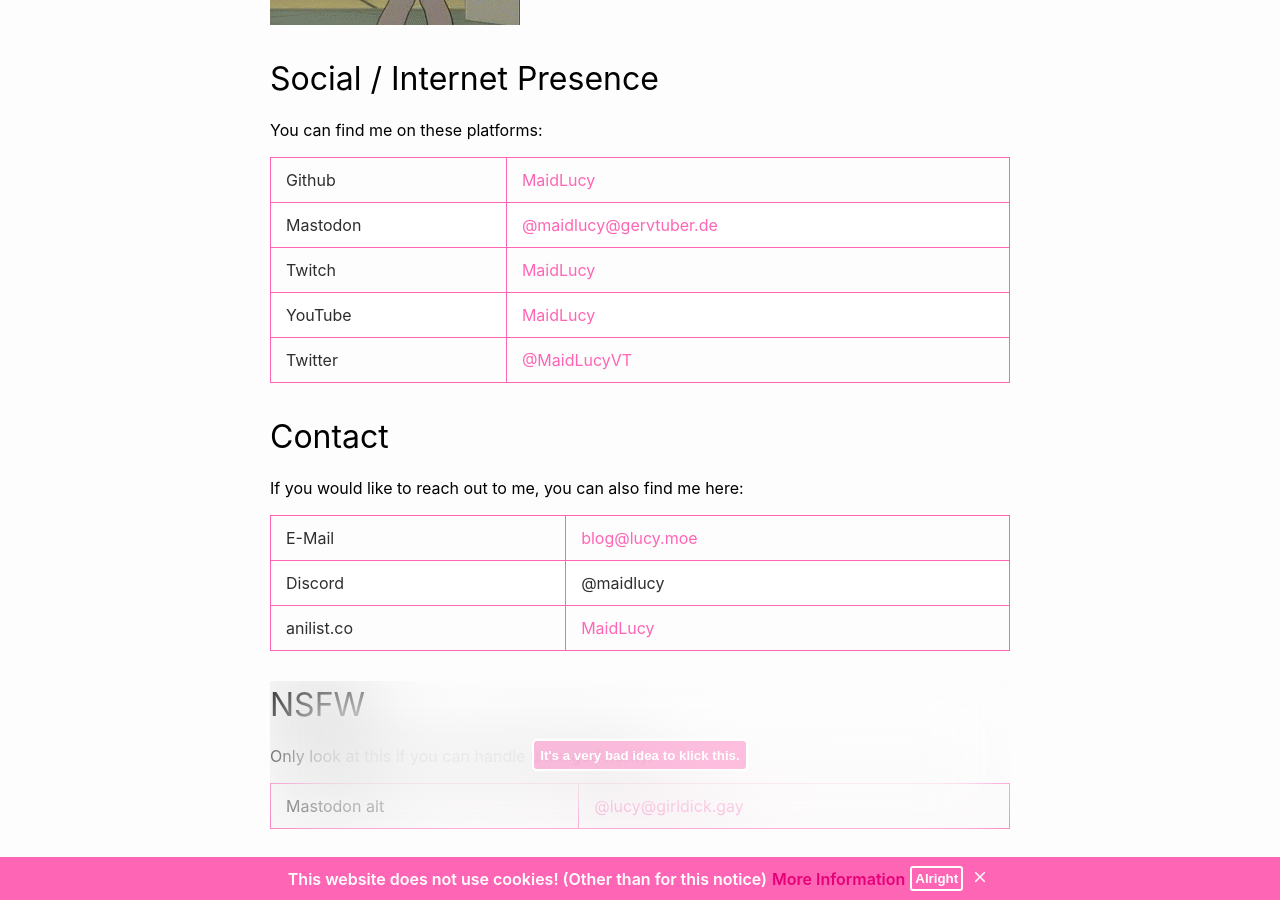
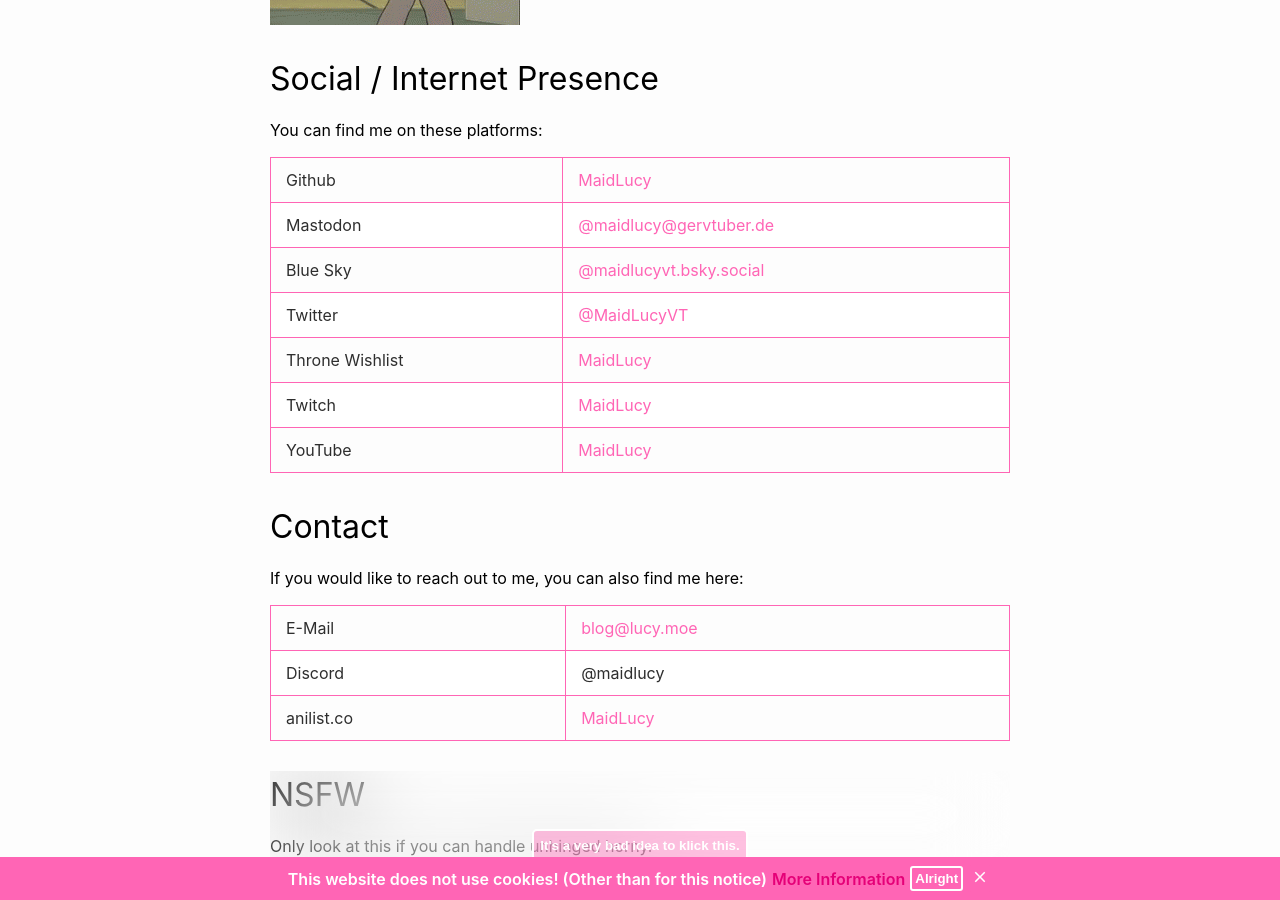
Before and after one commit to TaoL33T/blog, a Jekyll site: the page built from about.md, in a window 1280 px wide and 900 px high, scrolled down 842 px. Built offline with Jekyll 4.4.1, drawn with Linux system fonts in a browser that asks for light colours.

Commit message:
add Blue Sky and Throne links to about site & update Gem

```diff
--- a/about.md
+++ b/about.md
@@ -26,9 +26,11 @@ You can find me on these platforms:
 
 | Github     | [MaidLucy](https://github.com/maidlucy)           |
 | Mastodon   | <a rel="me" href="https://gervtuber.de/@maidlucy">@maidlucy@gervtuber.de</a> |
+| Blue Sky   | <a href="https://bsky.app/profile/maidlucyvt.bsky.social">@maidlucyvt.bsky.social</a> |
+| Twitter    | <a href="https://twitter.com/maidlucyvt">@MaidLucyVT</a> |
+| Throne Wishlist | [MaidLucy](https://throne.com/maidlucy) |
 | Twitch     | [MaidLucy](https://twitch.tv/maidlucy)            |
 | YouTube    | [MaidLucy](https://www.youtube.com/maidlucy)      |
-| Twitter    | <a href="https://twitter.com/maidlucyvt">@MaidLucyVT</a> |
 
 ## Contact
 
```
Also changed, not shown: Gemfile.lock.
